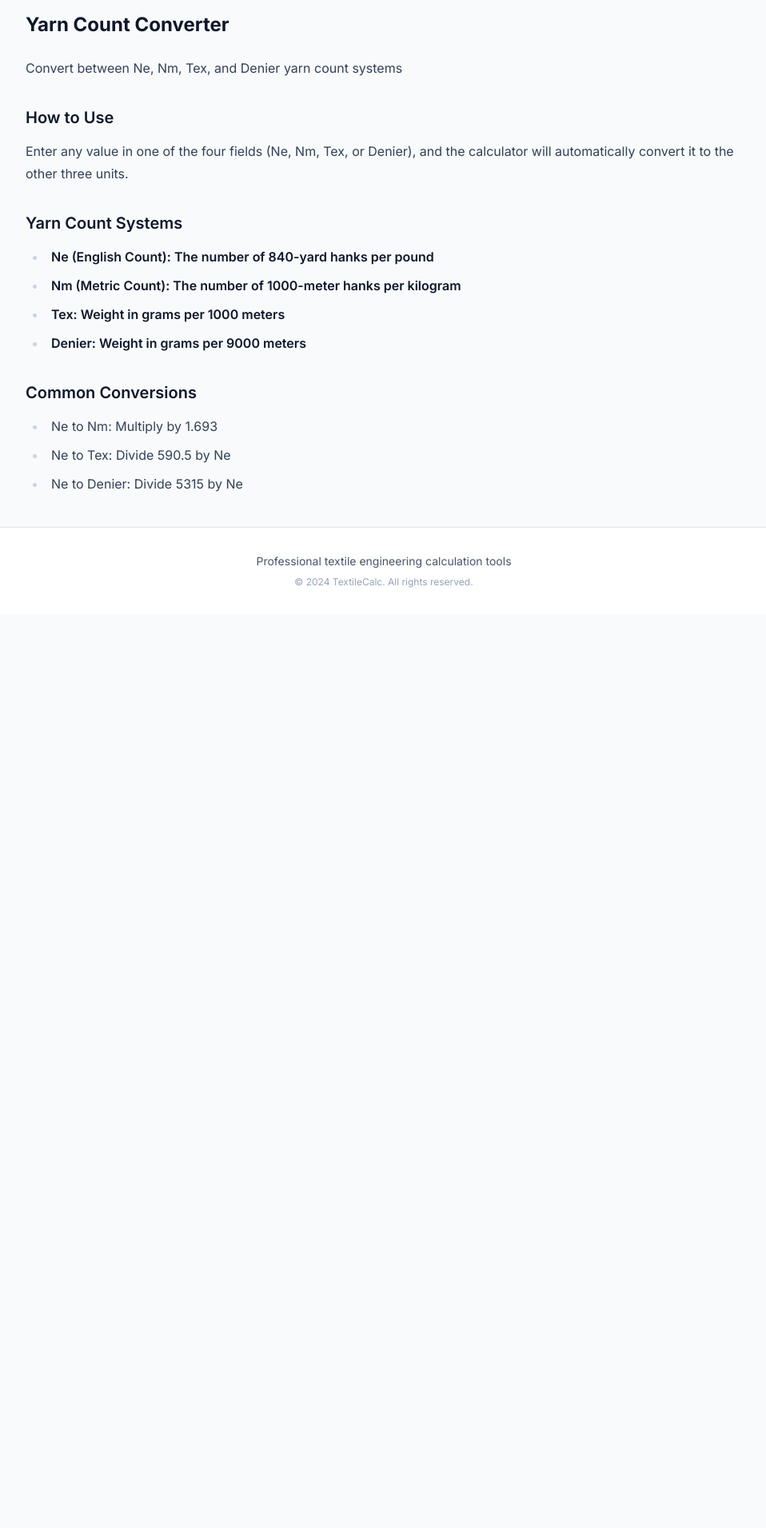
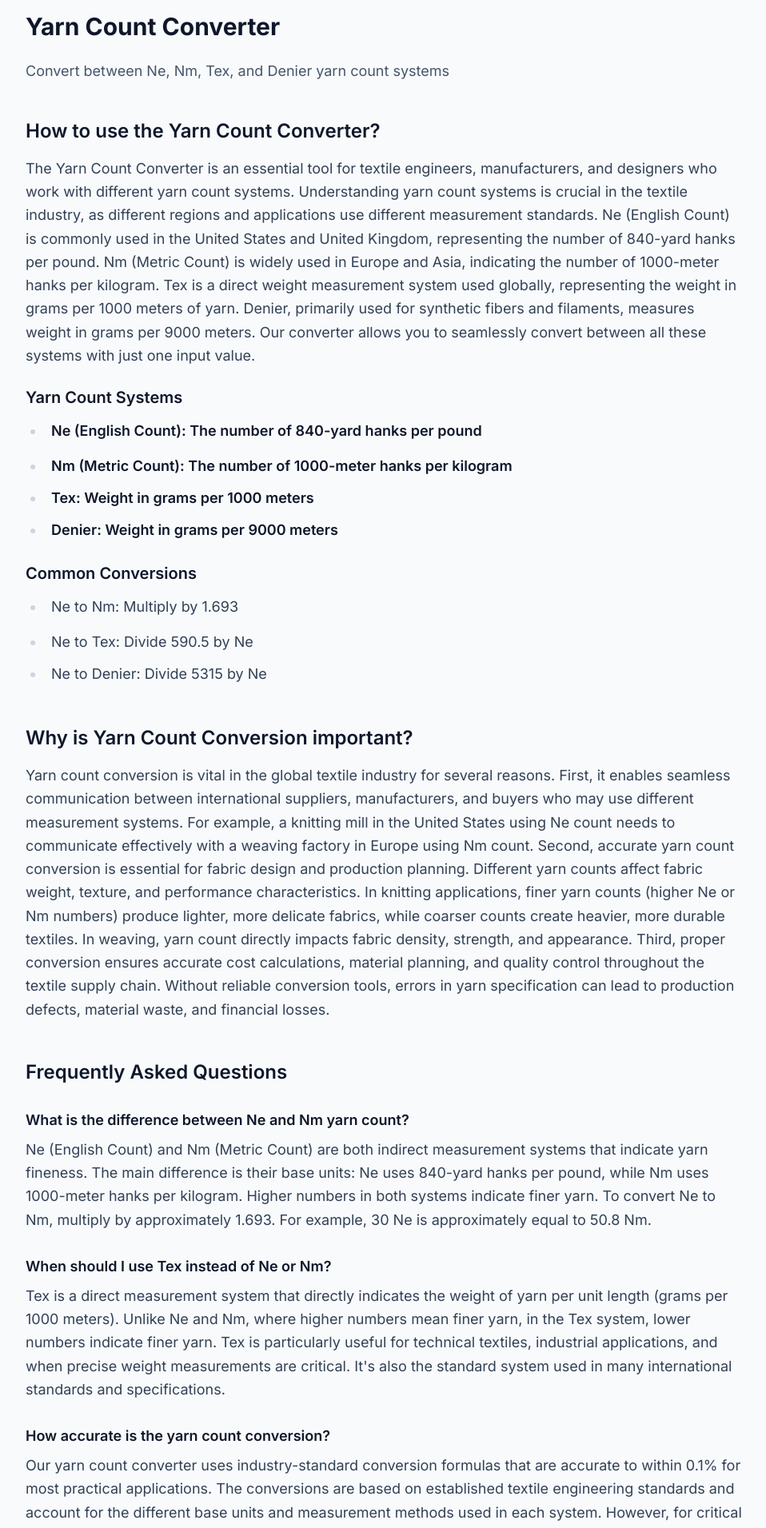
Before and after one commit to Alucard672/TextileCalc, a Next.js app: page /en/tools/yarn/yarn-count-converter in a window 1280 px wide. Shown: the part 980-2891 px from the top of the page at 80% size, without its empty margins (160-1118 px from the left). Before the commit the page ends 1748 px from the top, so only its background shows below. Built offline with nearby package versions, Linux system fonts and the light colour scheme; no server answers.

Commit message:
Enhance Yarn Count Converter page layout and SEO content: Updated article structure for better readability, added new sections on usage importance and FAQs, and incorporated translations for improved localization support.

```diff
--- a/app/[locale]/tools/yarn/yarn-count-converter/page.tsx
+++ b/app/[locale]/tools/yarn/yarn-count-converter/page.tsx
@@ -57,24 +57,54 @@ export default async function YarnCountConverterPage({
 
         <AdPlaceholder position="bottom" />
 
-      <article className="max-w-4xl mx-auto mt-12 prose prose-slate">
-        <h2>{t('title')}</h2>
-        <p>{t('description')}</p>
-        <h3>{t('seoContent.howToUse')}</h3>
-        <p>{t('seoContent.howToUseText')}</p>
-        <h3>{t('seoContent.yarnCountSystems')}</h3>
-        <ul>
+        <article className="max-w-4xl mx-auto mt-12 mb-16 prose prose-slate prose-lg">
+          <header>
+            <h1 className="text-3xl font-bold mb-4">{t('title')}</h1>
+            <p className="text-lg text-slate-600 mb-8">{t('description')}</p>
+          </header>
+
+          <section className="mb-12">
+            <h2 className="text-2xl font-semibold mb-4">{t('seoArticle.howToUseTitle')}</h2>
+            <p className="mb-4 leading-relaxed">{t('seoArticle.howToUseContent')}</p>
+
+            <h3 className="text-xl font-semibold mt-6 mb-3">{t('seoContent.yarnCountSystems')}</h3>
+            <ul className="list-disc pl-6 space-y-2 mb-4">
               <li><strong>{t('seoContent.neDescription')}</strong></li>
               <li><strong>{t('seoContent.nmDescription')}</strong></li>
               <li><strong>{t('seoContent.texDescription')}</strong></li>
               <li><strong>{t('seoContent.denierDescription')}</strong></li>
             </ul>
-        <h3>{t('seoContent.commonConversions')}</h3>
-        <ul>
+
+            <h3 className="text-xl font-semibold mt-6 mb-3">{t('seoContent.commonConversions')}</h3>
+            <ul className="list-disc pl-6 space-y-2">
               <li>{t('seoContent.neToNm')}</li>
               <li>{t('seoContent.neToTex')}</li>
               <li>{t('seoContent.neToDenier')}</li>
             </ul>
+          </section>
+
+          <section className="mb-12">
+            <h2 className="text-2xl font-semibold mb-4">{t('seoArticle.importanceTitle')}</h2>
+            <p className="leading-relaxed">{t('seoArticle.importanceContent')}</p>
+          </section>
+
+          <section className="mb-8">
+            <h2 className="text-2xl font-semibold mb-6">{t('seoArticle.faqTitle')}</h2>
+            <div className="space-y-6">
+              <div>
+                <h3 className="text-lg font-semibold mb-2">{t('seoArticle.faq1Question')}</h3>
+                <p className="text-slate-700 leading-relaxed">{t('seoArticle.faq1Answer')}</p>
+              </div>
+              <div>
+                <h3 className="text-lg font-semibold mb-2">{t('seoArticle.faq2Question')}</h3>
+                <p className="text-slate-700 leading-relaxed">{t('seoArticle.faq2Answer')}</p>
+              </div>
+              <div>
+                <h3 className="text-lg font-semibold mb-2">{t('seoArticle.faq3Question')}</h3>
+                <p className="text-slate-700 leading-relaxed">{t('seoArticle.faq3Answer')}</p>
+              </div>
+            </div>
+          </section>
         </article>
       </div>
     </>
--- a/messages/en.json
+++ b/messages/en.json
@@ -50,6 +50,19 @@
         "neToNm": "Ne to Nm: Multiply by 1.693",
         "neToTex": "Ne to Tex: Divide 590.5 by Ne",
         "neToDenier": "Ne to Denier: Divide 5315 by Ne"
+      },
+      "seoArticle": {
+        "howToUseTitle": "How to use the Yarn Count Converter?",
+        "howToUseContent": "The Yarn Count Converter is an essential tool for textile engineers, manufacturers, and designers who work with different yarn count systems. Understanding yarn count systems is crucial in the textile industry, as different regions and applications use different measurement standards. Ne (English Count) is commonly used in the United States and United Kingdom, representing the number of 840-yard hanks per pound. Nm (Metric Count) is widely used in Europe and Asia, indicating the number of 1000-meter hanks per kilogram. Tex is a direct weight measurement system used globally, representing the weight in grams per 1000 meters of yarn. Denier, primarily used for synthetic fibers and filaments, measures weight in grams per 9000 meters. Our converter allows you to seamlessly convert between all these systems with just one input value.",
+        "importanceTitle": "Why is Yarn Count Conversion important?",
+        "importanceContent": "Yarn count conversion is vital in the global textile industry for several reasons. First, it enables seamless communication between international suppliers, manufacturers, and buyers who may use different measurement systems. For example, a knitting mill in the United States using Ne count needs to communicate effectively with a weaving factory in Europe using Nm count. Second, accurate yarn count conversion is essential for fabric design and production planning. Different yarn counts affect fabric weight, texture, and performance characteristics. In knitting applications, finer yarn counts (higher Ne or Nm numbers) produce lighter, more delicate fabrics, while coarser counts create heavier, more durable textiles. In weaving, yarn count directly impacts fabric density, strength, and appearance. Third, proper conversion ensures accurate cost calculations, material planning, and quality control throughout the textile supply chain. Without reliable conversion tools, errors in yarn specification can lead to production defects, material waste, and financial losses.",
+        "faqTitle": "Frequently Asked Questions",
+        "faq1Question": "What is the difference between Ne and Nm yarn count?",
+        "faq1Answer": "Ne (English Count) and Nm (Metric Count) are both indirect measurement systems that indicate yarn fineness. The main difference is their base units: Ne uses 840-yard hanks per pound, while Nm uses 1000-meter hanks per kilogram. Higher numbers in both systems indicate finer yarn. To convert Ne to Nm, multiply by approximately 1.693. For example, 30 Ne is approximately equal to 50.8 Nm.",
+        "faq2Question": "When should I use Tex instead of Ne or Nm?",
+        "faq2Answer": "Tex is a direct measurement system that directly indicates the weight of yarn per unit length (grams per 1000 meters). Unlike Ne and Nm, where higher numbers mean finer yarn, in the Tex system, lower numbers indicate finer yarn. Tex is particularly useful for technical textiles, industrial applications, and when precise weight measurements are critical. It's also the standard system used in many international standards and specifications.",
+        "faq3Question": "How accurate is the yarn count conversion?",
+        "faq3Answer": "Our yarn count converter uses industry-standard conversion formulas that are accurate to within 0.1% for most practical applications. The conversions are based on established textile engineering standards and account for the different base units and measurement methods used in each system. However, for critical applications requiring absolute precision, it's recommended to verify conversions with physical testing, especially when working with specialty yarns or non-standard materials."
       },
       "ne": "Ne (English Count)",
       "nm": "Nm (Metric Count)",
```
Lines whose indentation alone changed are shown as unchanged.
